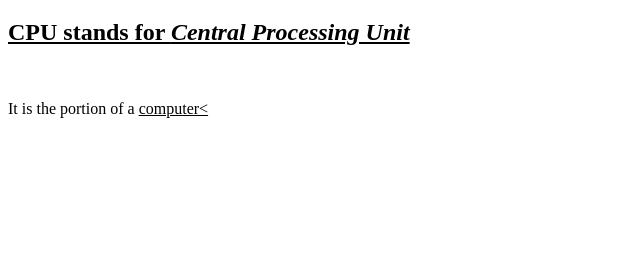
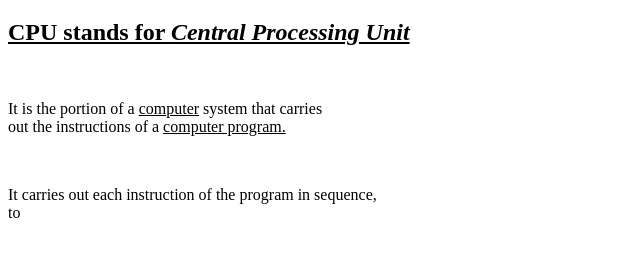
Before and after one commit to iamneo-production/ccffaadabadaeccdfffebaeceaec, a website: page public/index.html in a window 1280 px wide. Shown: the part 61-318 px from the top of the page, without its empty margins (0-640 px from the left). Drawn offline with Linux system fonts and the light colour scheme.

Commit message:
Backup Commit

```diff
--- a/public/index.html
+++ b/public/index.html
@@ -10,6 +10,7 @@
 <body>
     <h1>CPU</h1>
     <h2><u>CPU stands for <i>Central Processing Unit</i></u></h2><br>
-    <p>It is the portion of a <u>computer<</u></p>
+    <p>It is the portion of a <u>computer</u> system that carries <br>out the instructions of a <u>computer program.</u></p><br>
+    <p>It carries out each instruction of the program in sequence,<br>to</p>
 </body>
 </html>
```
